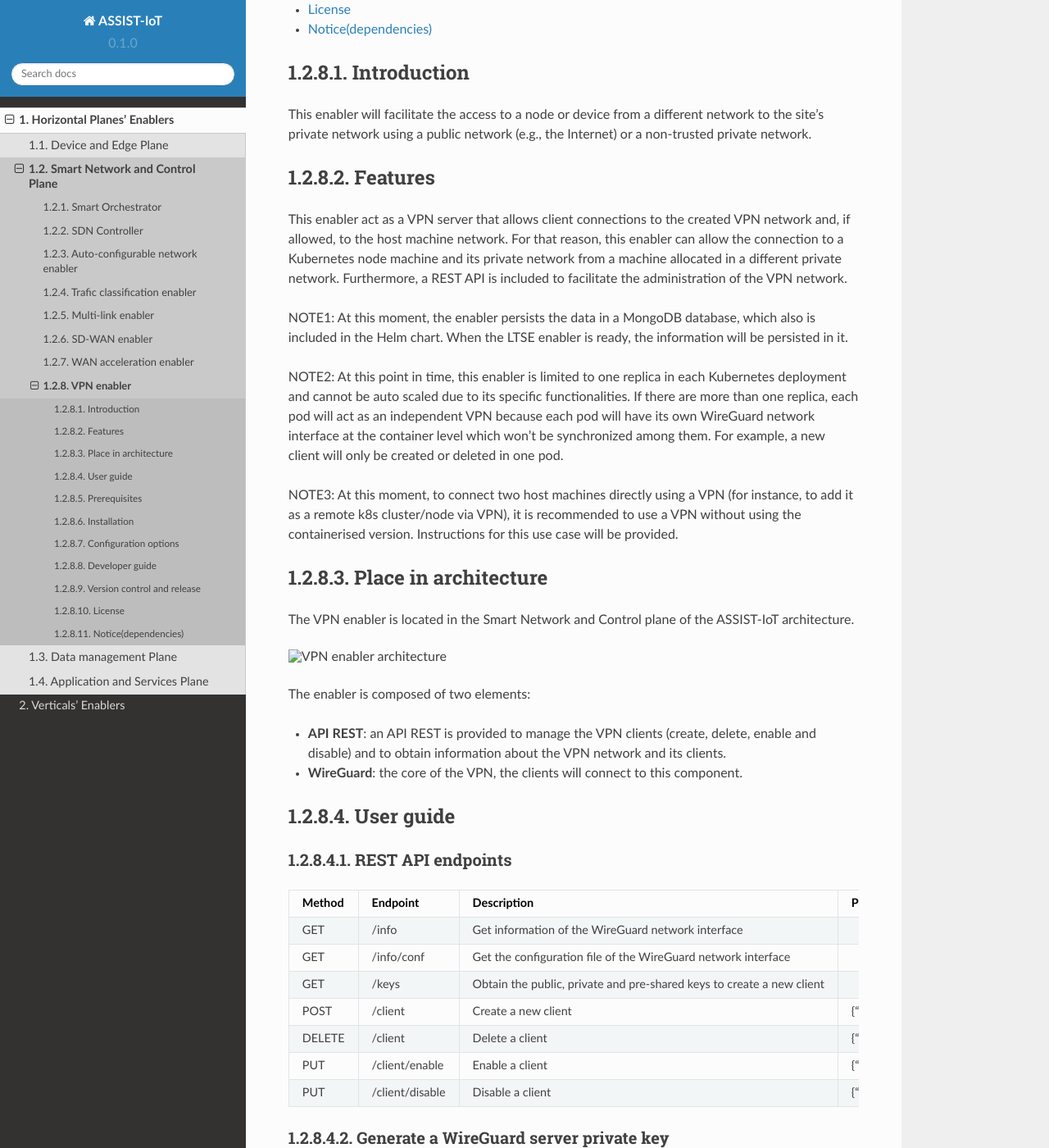
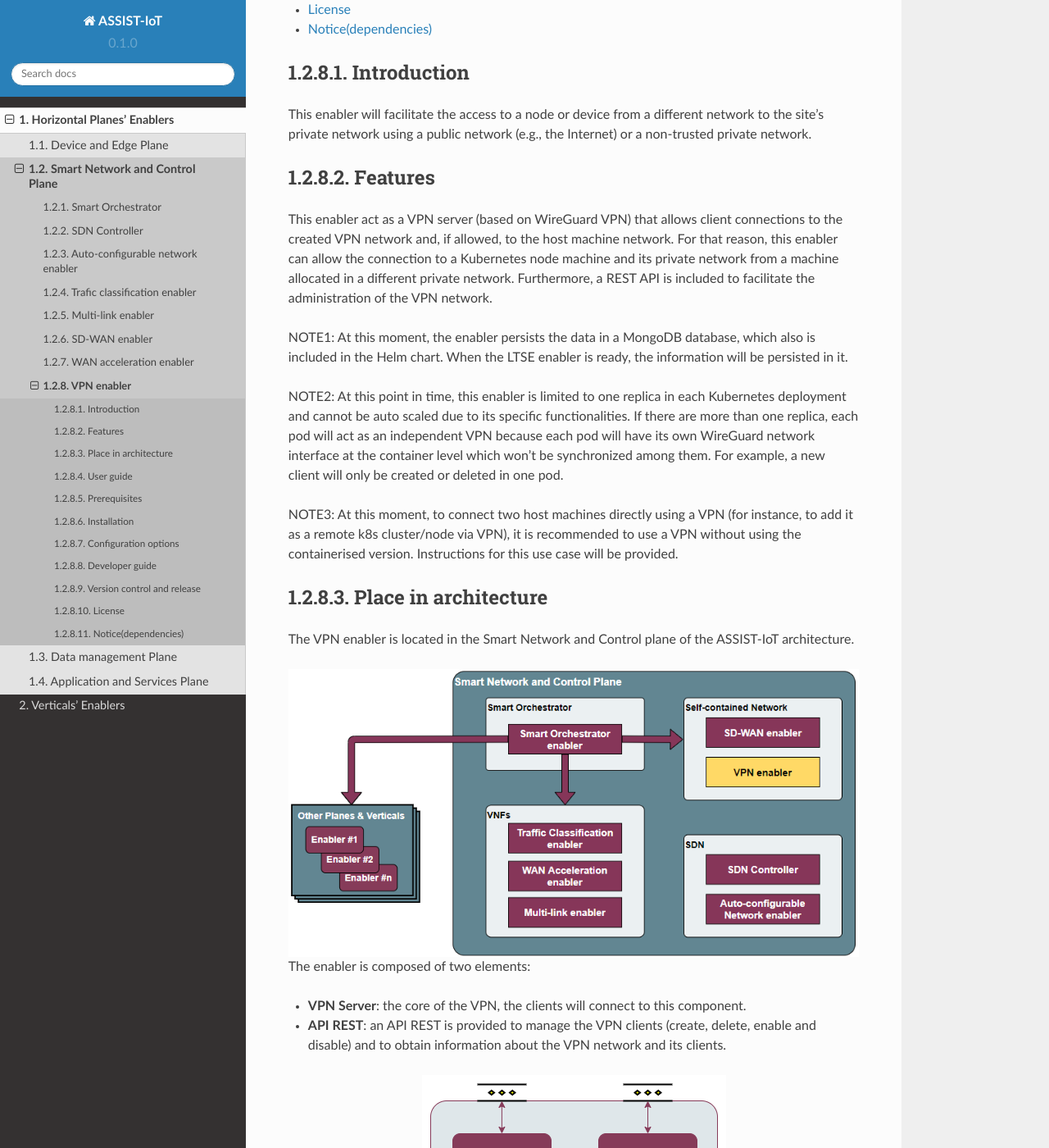
Before and after one commit to assist-iot/assist-iot-documentation, a Sphinx documentation site: the page built from docs/source/horizontal_planes/smart/vpn_enabler.rst, in a window 1280 px wide and 1400 px high, scrolled down 400 px. Shown: the whole window at 82% size. Built offline with Sphinx 7.4.7 and the Read the Docs theme 2.0.0, drawn with Linux system fonts in a browser that asks for light colours; some of the changed text lies outside the part shown.

Commit message:
Update VPN enabler

```diff
--- a/docs/source/horizontal_planes/smart/vpn_enabler.rst
+++ b/docs/source/horizontal_planes/smart/vpn_enabler.rst
@@ -11,19 +11,19 @@
 ***************
 Introduction
 ***************
-This enabler will facilitate the access to a node or device from a different network to the site’s private network using a public network (e.g., the Internet) or a non-trusted private network.
+This enabler will facilitate the access to a node or device from a different network to the site's private network using a public network (e.g., the Internet) or a non-trusted private network.
 
 ***************
 Features
 ***************
-This enabler act as a VPN server that allows client connections to the created VPN network and, if allowed, to the host machine network. For that reason, this enabler can allow the connection
+This enabler act as a VPN server (based on WireGuard VPN) that allows client connections to the created VPN network and, if allowed, to the host machine network. For that reason, this enabler can allow the connection
 to a Kubernetes node machine and its private network from a machine allocated in a different private network.
 Furthermore, a REST API is included to facilitate the administration of the VPN network.
 
 NOTE1: At this moment, the enabler persists the data in a MongoDB database, which also is included in the Helm chart. When the LTSE enabler is ready, the information will be persisted in it.
 
 NOTE2: At this point in time, this enabler is limited to one replica in each Kubernetes deployment and cannot be auto scaled due to its specific functionalities. If there are more than one replica, each pod will act as an independent VPN
-because each pod will have its own WireGuard network interface at the container level which won’t be synchronized among them. For example, a new client will only be created or deleted in one pod.
+because each pod will have its own WireGuard network interface at the container level which won't be synchronized among them. For example, a new client will only be created or deleted in one pod.
 
 NOTE3: At this moment, to connect two host machines directly using a VPN (for instance, to add it as a remote k8s cluster/node via VPN), it is recommended to use a VPN without using the containerised version.
 Instructions for this use case will be provided.
@@ -33,13 +33,18 @@
 *********************
 The VPN enabler is located in the Smart Network and Control plane of the ASSIST-IoT architecture.
 
-.. figure:: ./vpn-enabler-architecture.PNG
-   :alt: VPN enabler architecture
+.. figure:: ./vpn_place.png
+  :alt: VPN enabler overall architecture
+  :align: center
 
 The enabler is composed of two elements:
 
+- **VPN Server**: the core of the VPN, the clients will connect to this component.
 - **API REST**: an API REST is provided to manage the VPN clients (create, delete, enable and disable) and to obtain information about the VPN network and its clients.
-- **WireGuard**: the core of the VPN, the clients will connect to this component.
+
+.. figure:: ./vpn-enabler-architecture.png
+  :alt: VPN enabler architecture
+  :align: center
 
 ***************
 User guide
@@ -278,9 +285,11 @@
 ***************
 License
 ***************
-TBD
+The licenses of internal code are under analysis. Once assessed, an open source one will be selected (likely Apache 2.0).
 
 ********************
 Notice(dependencies)
 ********************
-TBD
+In next releases, this enabler will depend on the Long-Term Storage Enabler to persist the data.
+
+Furthermore, the VPN enabler uses WireGuard. The Wireguard's Linux kernel components are released under the GPLv2 license, as is the Linux kernel itself.
```
Also changed, not shown: other parts of docs/source/horizontal_planes/smart/vpn_enabler.rst (+4 -2 lines), docs/source/horizontal_planes/smart/vpn-enabler-architecture.png, docs/source/horizontal_planes/smart/vpn_place.png (added).
